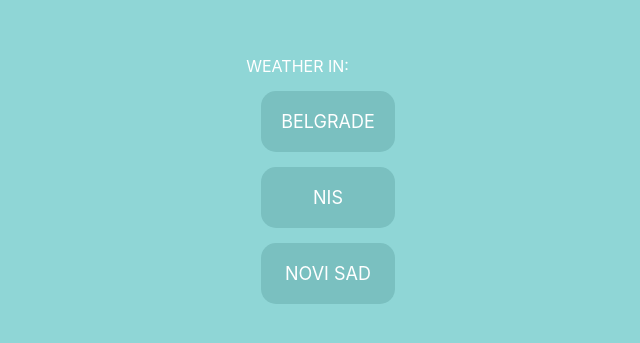
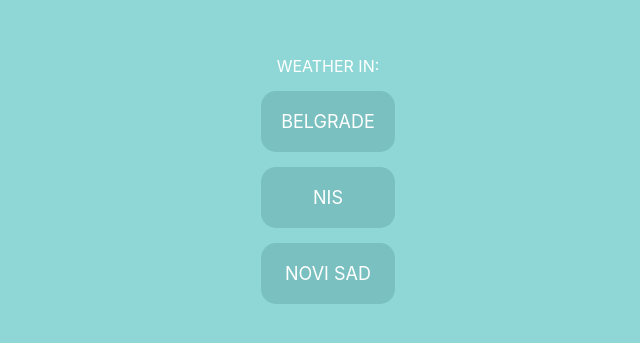
Before and after one commit to kaca90/API-Weather-app, a React (Create React App) app: page /home in a window 1280 px wide. Shown: the part 213-556 px from the top of the page, without its empty margins (312-952 px from the left). Built offline with nearby package versions, Linux system fonts and the light colour scheme; no server answers.

Commit message:
New class name in Home comp

```diff
--- a/src/containers/home/Home.jsx
+++ b/src/containers/home/Home.jsx
@@ -26,7 +26,8 @@ const Home = () => {
   return (
     <div className="home">
       <div className="container">
-        Weather in:
+        <p className="home__title">Weather in:</p>
+
         {weatherCities?.map((weatherCity) => (
           <Link
             to={"/weather?lat=" + weatherCity.lat + "&lon=" + weatherCity.lon}
--- a/src/containers/home/Home.scss
+++ b/src/containers/home/Home.scss
@@ -1,11 +1,15 @@
 .home {
-  width: 100%;
+  // width: 100%;
   height: 100vh;
   background-color: #8fd6d6;
   display: flex;
   align-items: center;
   text-transform: uppercase;
   color: #ffffff;
+
+  &__title {
+    text-align: center;
+  }
 
   &__city {
     display: block;
```
